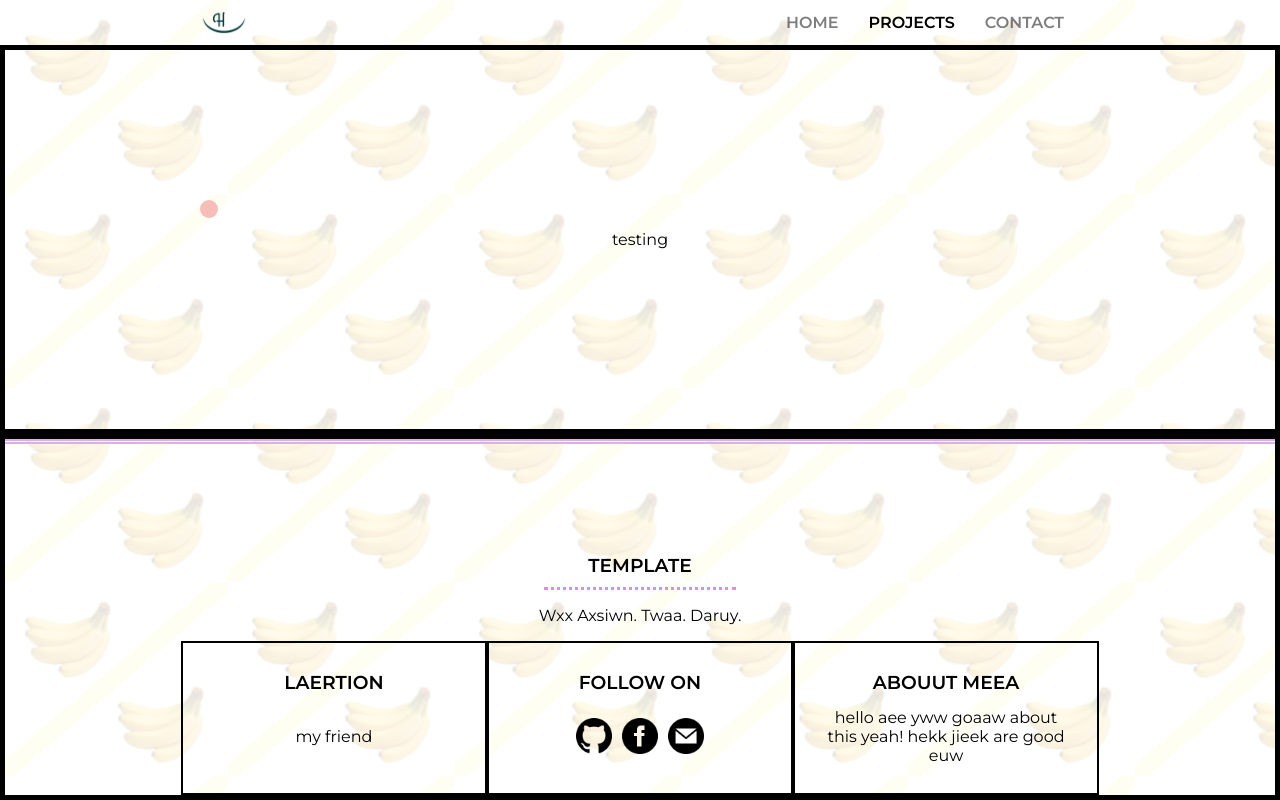
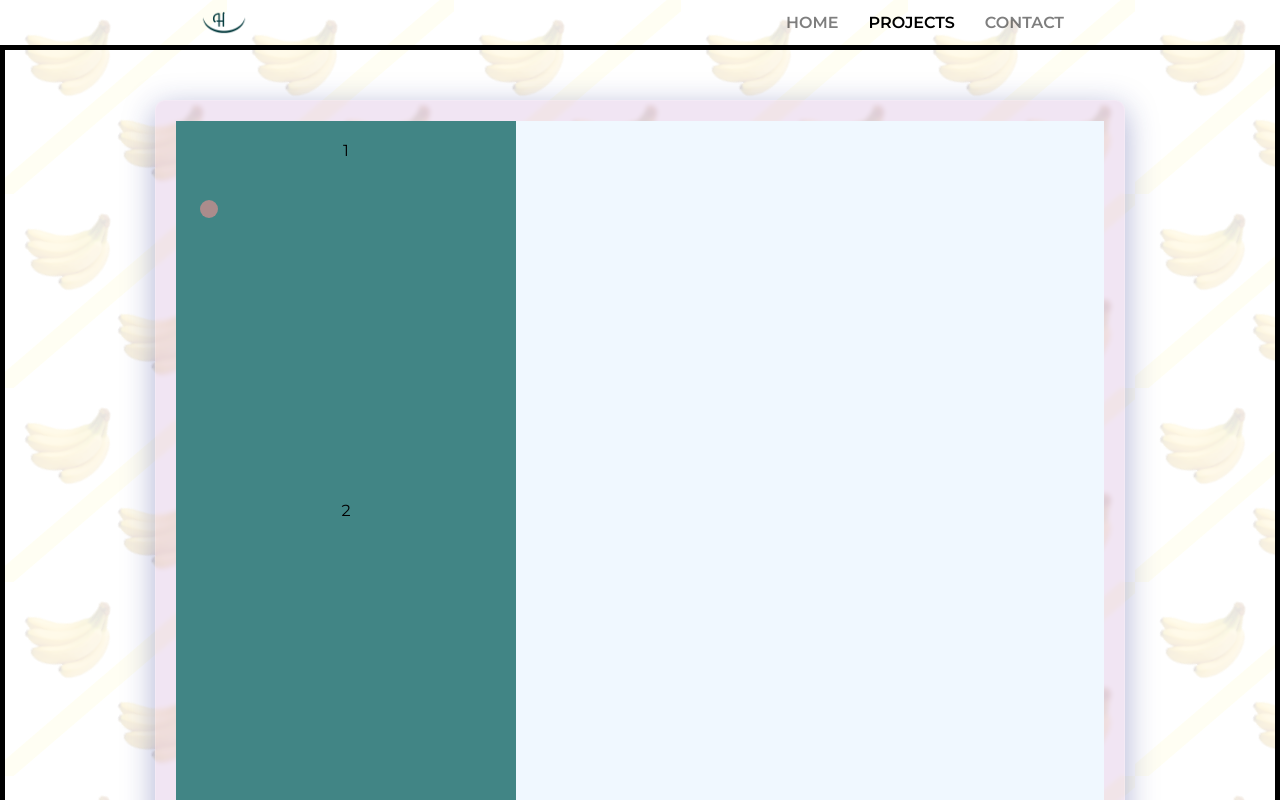
Before and after one commit to harryfung-kh/my-website, a React (Create React App) app: page /myPinterest in a window 1280 px wide. Shown: the top 800 px of the page. Built offline with nearby package versions, Linux system fonts and the light colour scheme.

Commit message:
grid first test

```diff
--- a/src/Global/Glassmorphism.css
+++ b/src/Global/Glassmorphism.css
@@ -13,10 +13,10 @@
 }
 
 .glass_white {
-    background: rgba(255, 255, 255, 0.25);
+    background: rgba(117, 0, 133, 0.1);
     box-shadow: 0 8px 32px 0 rgba(31, 38, 135, 0.37);
-    backdrop-filter: blur(4px);
-    -webkit-backdrop-filter: blur(4px);
+    backdrop-filter: blur(2px);
+    -webkit-backdrop-filter: blur(2px);
     border-radius: 10px;
     border: 1px solid rgba(255, 255, 255, 0.18);
 }
--- a/src/Global/Glassmorphism.jsx
+++ b/src/Global/Glassmorphism.jsx
@@ -10,7 +10,7 @@ function Glass({ id, className, style, glassColor, children }) {
     return (
         <div
             id={id ? id : null}
-            className={`glass_${glassColor} ${className ? className : ''}`}
+            className={`${className ? className : ''} glass_${glassColor}`}
             style={{ style }}
         >
             {children}
--- a/src/Pages/MainPage/Content.css
+++ b/src/Pages/MainPage/Content.css
@@ -8,3 +8,8 @@
     max-width: 100vw;
     overflow-x: hidden;
 }
+
+.content_container {
+    margin-top: 50px;
+    width: 100%;
+}
--- a/src/Pages/MainPage/ContentPage/Home.css
+++ b/src/Pages/MainPage/ContentPage/Home.css
@@ -1,6 +1,4 @@
 #home_container {
-    margin-top: 50px;
-    width: 100%;
     display: flex;
     place-items: center;
     flex-direction: column;
--- a/src/Pages/MainPage/ContentPage/Home.jsx
+++ b/src/Pages/MainPage/ContentPage/Home.jsx
@@ -35,23 +35,24 @@ function Home() {
         sections.push(
             <Section
                 key={i}
-                id="about_me"
+                id={e.id}
                 icon={icon}
                 title={title}
-                type='ThreeGlass'
+                type={e.sectionType}
                 main={main}>
             </Section>
         )
     });
 
     return (
-        <div id="home_container">
+        <div id="home_container" className="content_container">
             <div className="h1_container main_padding">
                 <h1>{en.h1FrontEndnBackEndProgrammer}</h1>
             </div>
             <div className="h2_container main_padding">
                 <h2>{en.h2Hello}</h2>
             </div>
+
             {sections}
 
         </div>
--- a/src/Pages/MainPage/ContentPage/MyPinterest.css
+++ b/src/Pages/MainPage/ContentPage/MyPinterest.css
@@ -0,0 +1,27 @@
+#gallery_container {
+    margin-bottom: 50px;
+}
+
+#gallery {
+    min-height: 600px;
+    padding: 20px;
+    box-sizing: border-box;
+}
+
+#testing_here {
+    background-color: aliceblue;
+    display: block;
+    position: relative;
+    height: 1000px;
+    /* column-count: 3; */
+}
+
+.block {
+    display: block;
+    padding: 20px;
+    overflow: hidden;
+    width: 300px;
+    background-color: rgb(65, 133, 133);
+}
+.inner {
+}
--- a/src/Pages/MainPage/ContentPage/MyPinterest.jsx
+++ b/src/Pages/MainPage/ContentPage/MyPinterest.jsx
@@ -1,10 +1,34 @@
 import React from 'react'
+import Glass from '../../../Global/Glassmorphism'
 import './MyPinterest.css'
 
 
 function MyPinterest() {
     return (
-        <div>testing</div>
+        <div id="myPinterest_container" className="content_container">
+            <div id="gallery_container" className="s_c_padding">
+                <Glass id="gallery" glassColor="white">
+                    <div id="testing_here">
+                        <div className="block" style={{ height: '320px', order: 1 }}>
+                            <div className="inner">1</div>
+                        </div>
+                        <div className="block" style={{ height: '430px', order: 2 }}>
+                            <div className="inner">2</div>
+                        </div>
+                        <div className="block" style={{ height: '350px', order: 3 }}>
+                            <div className="inner">3</div>
+                        </div>
+                        <div className="block" style={{ height: '280px', order: 1 }}>
+                            <div className="inner">4</div>
+                        </div>
+
+                        <div className="block" style={{ height: '320px', order: 2 }}>
+                            <div className="inner">5</div>
+                        </div>
+                    </div>
+                </Glass>
+            </div>
+        </div>
     )
 }
 export default MyPinterest;
--- a/src/index.css
+++ b/src/index.css
@@ -58,5 +58,6 @@ a {
 @media screen and (max-width: 575px) {
   h1 {
     text-align: left;
+    padding-left: 30px;
   }
 }
```
